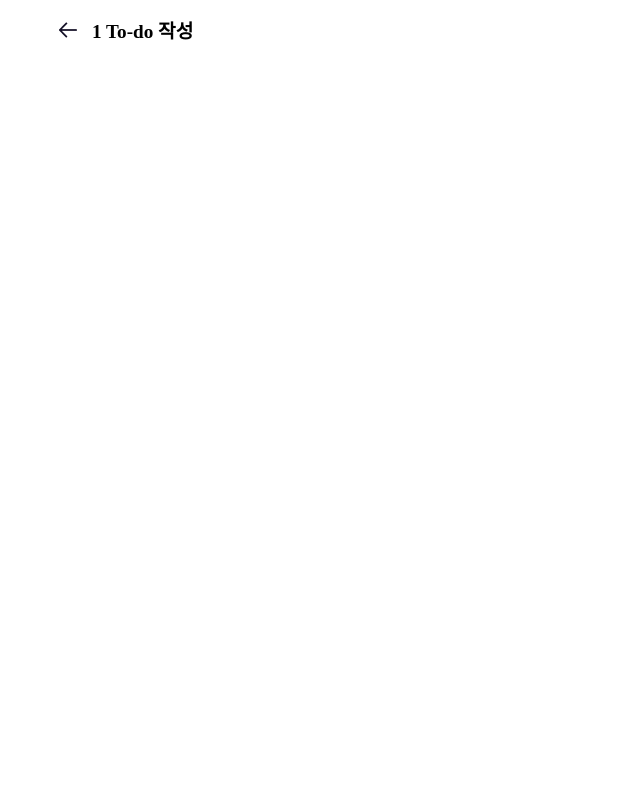
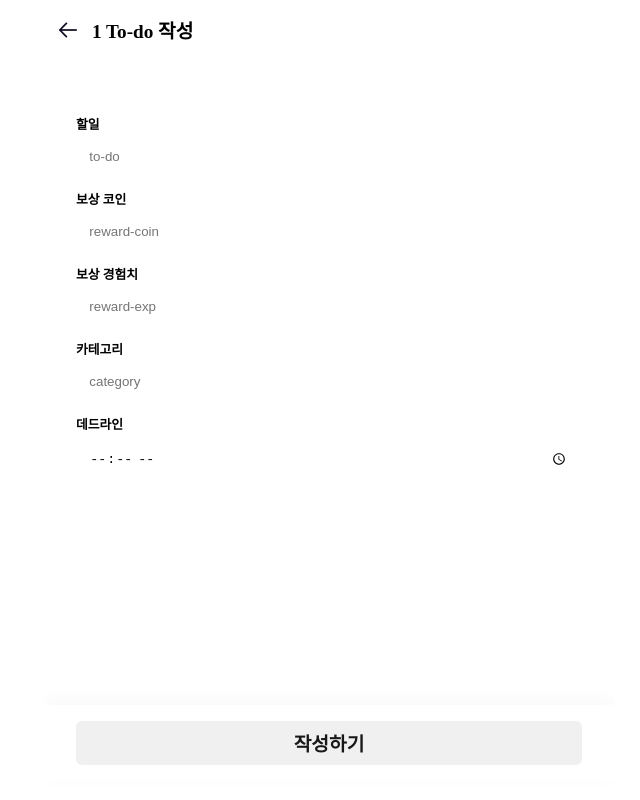
Before and after one commit to up456/todo-coin, a React (Create React App) app: page /1/addTodo in a window 1280 px wide. Shown: the whole page, without its empty margins (311-951 px from the left). Built offline with nearby package versions, Linux system fonts and the light colour scheme; no server answers; the HTML template or start-up script is replaced by a standard one.

Commit message:
addTodoPage컴포넌트: ui완성

```diff
--- a/src/app.module.css
+++ b/src/app.module.css
@@ -3,6 +3,7 @@
 .app {
   width: 100%;
   max-width: 570px;
+  min-height: 100vh;
   margin: 0 auto;
   background-color: mainBg;
 }
--- a/src/common/color.css
+++ b/src/common/color.css
@@ -9,6 +9,7 @@
 
 /* textColor */
 @value textGray: #606060;
+@value textLightGray: #BEBEBE;
 @value textGreen: #379457;
 
 /* Shadow */
@@ -16,5 +17,4 @@
 @value makerBoxShadowGreen: 0 0 3px 4px #E9FCE9;
 
 /* Background Color */
-@value mainBg: #f7fef5;
 @value mainBg: #f7f7f7;
--- a/src/components/day_record/day_record.module.css
+++ b/src/components/day_record/day_record.module.css
@@ -1,4 +1,4 @@
-@value textGreen, textGray, mainGreen, pointGray, makerBoxShadow, mainWhite, mainGray from '/src/common/color.css';
+@value textGreen, textGray, mainGreen, makerBoxShadow, mainWhite, mainGray from '/src/common/color.css';
 
 .dayRecord {
   display: flex;
--- a/src/page/add_todo_page/add_todo_page.module.css
+++ b/src/page/add_todo_page/add_todo_page.module.css
@@ -1,10 +1,11 @@
-@value mainWhite from '/src/common/color.css';
+@value mainWhite, mainGray, textLightGray, makerBoxShadowGreen, mainGreen  from '/src/common/color.css';
 
 .addTodoPage {
   min-height: 100vh;
   display: grid;
   grid-template-rows: repeat(7, 1fr);
   overflow: hidden;
+  border: 1px solid mainGray;
 }
 
 .addTodoHeader {
@@ -29,11 +30,38 @@
 
 .addTodoBody {
   grid-row: 2/7;
+
+  padding: 0 2em;
+}
+.inputBox {
+  display: flex;
+  flex-direction: column;
+  margin-bottom: 1em;
+}
+.inputLable {
+  margin-bottom: 0.5em;
+  font-size: 0.8rem;
+  font-weight: bold;
+}
+.input {
+  padding: 0.7em 1em;
+  border: none;
+  border-radius: 0.5em;
+}
+.input::placeholder {
+  color: textLightGray;
+}
+.input:focus {
+  outline: none;
+  border: 1px solid mainGreen;
+  box-shadow: makerBoxShadowGreen;
 }
 
 .addTodoFooter {
   align-self: center;
+  grid-row: 7;
+
+  padding: 1em 2em;
   background-color: mainWhite;
-  padding: 1em;
-  grid-row: 7;
+  box-shadow: 0px -5px 20px rgba(0, 0, 0, 0.03);
 }
--- a/src/page/add_todo_page/add_todo_page.tsx
+++ b/src/page/add_todo_page/add_todo_page.tsx
@@ -1,6 +1,7 @@
 import styles from './add_todo_page.module.css';
 import React from 'react';
 import { useNavigate, useParams } from 'react-router-dom';
+import Button from '../../components/button/button';
 
 const AddTodoPage = () => {
   const navigate = useNavigate();
@@ -13,6 +14,43 @@ const AddTodoPage = () => {
         </div>
         <h2 className={styles.headerTitle}>{`${date} To-do 작성`}</h2>
       </section>
+      <form className={styles.addTodoBody}>
+        <div className={styles.inputBox}>
+          <label className={styles.inputLable}>할일</label>
+          <input type="text" className={styles.input} placeholder={'to-do'} />
+        </div>
+        <div className={styles.inputBox}>
+          <label className={styles.inputLable}>보상 코인</label>
+          <input
+            type="number"
+            className={styles.input}
+            placeholder={'reward-coin'}
+          />
+        </div>
+        <div className={styles.inputBox}>
+          <label className={styles.inputLable}>보상 경험치</label>
+          <input
+            type="number"
+            className={styles.input}
+            placeholder={'reward-exp'}
+          />
+        </div>
+        <div className={styles.inputBox}>
+          <label className={styles.inputLable}>카테고리</label>
+          <input
+            type="text"
+            className={styles.input}
+            placeholder={'category'}
+          />
+        </div>
+        <div className={styles.inputBox}>
+          <label className={styles.inputLable}>데드라인</label>
+          <input type="time" className={styles.input} />
+        </div>
+      </form>
+      <section className={styles.addTodoFooter}>
+        <Button text="작성하기" onClick={() => {}} />
+      </section>
     </section>
   );
 };
--- a/src/page/login_page/login_page.module.css
+++ b/src/page/login_page/login_page.module.css
@@ -1,4 +1,4 @@
-@value textGreen, mainGreen, pointGray, pointGreen from '/src/common/color.css';
+@value textGreen, mainGreen, pointGreen from '/src/common/color.css';
 
 .loginPage {
   display: flex;
```
